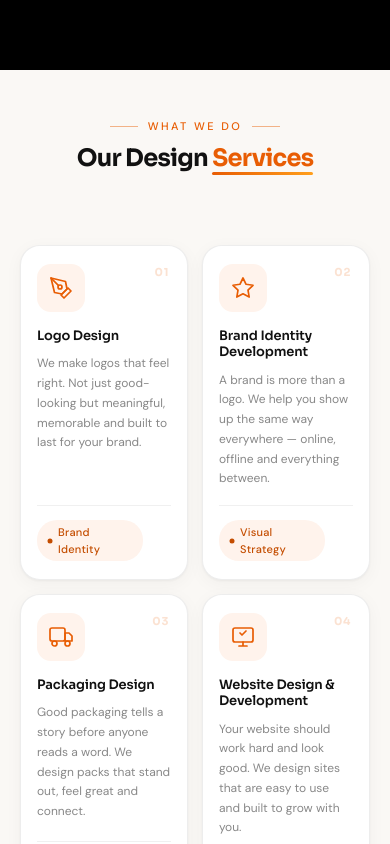
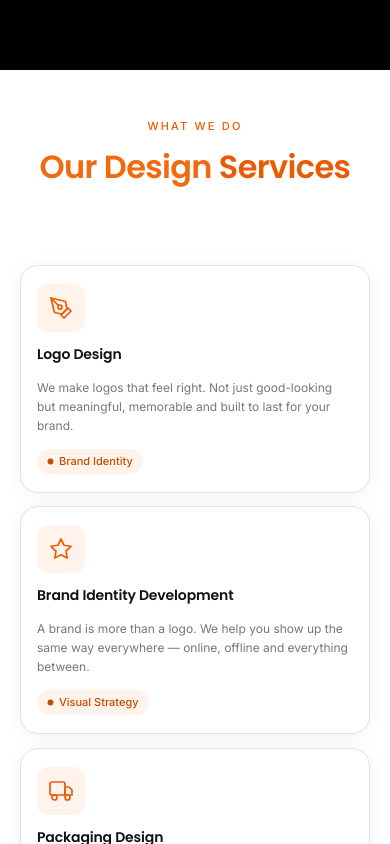
Before and after one commit to zain1873/two-core-global, a React (Create React App) app: page /contact in a window 390 px wide. Shown: the part 3640-4484 px from the top of the page. Built offline with nearby package versions, Linux system fonts and the light colour scheme.

Commit message:
services updated

```diff
--- a/src/components/ServicesCards.jsx
+++ b/src/components/ServicesCards.jsx
@@ -6,7 +6,6 @@ const CARDS = [
     tag: "Brand Identity",
     title: "Logo Design",
     desc: "We make logos that feel right. Not just good-looking but meaningful, memorable and built to last for your brand.",
-    num: "01",
     icon: (
       <svg viewBox="0 0 24 24" fill="none" stroke="currentColor" strokeWidth="1.7" strokeLinecap="round" strokeLinejoin="round">
         <path d="M12 19l7-7 3 3-7 7-3-3z" />
@@ -20,7 +19,6 @@ const CARDS = [
     tag: "Visual Strategy",
     title: "Brand Identity Development",
     desc: "A brand is more than a logo. We help you show up the same way everywhere — online, offline and everything between.",
-    num: "02",
     icon: (
       <svg viewBox="0 0 24 24" fill="none" stroke="currentColor" strokeWidth="1.7" strokeLinecap="round" strokeLinejoin="round">
         <path d="M12 2l3.09 6.26L22 9.27l-5 4.87 1.18 6.88L12 17.77l-6.18 3.25L7 14.14 2 9.27l6.91-1.01L12 2z" />
@@ -31,7 +29,6 @@ const CARDS = [
     tag: "Print & Physical",
     title: "Packaging Design",
     desc: "Good packaging tells a story before anyone reads a word. We design packs that stand out, feel great and connect.",
-    num: "03",
     icon: (
       <svg viewBox="0 0 24 24" fill="none" stroke="currentColor" strokeWidth="1.7" strokeLinecap="round" strokeLinejoin="round">
         <rect x="1" y="3" width="15" height="13" rx="2" />
@@ -45,7 +42,6 @@ const CARDS = [
     tag: "Web & Digital",
     title: "Website Design & Development",
     desc: "Your website should work hard and look good. We design sites that are easy to use and built to grow with you.",
-    num: "04",
     icon: (
       <svg viewBox="0 0 24 24" fill="none" stroke="currentColor" strokeWidth="1.7" strokeLinecap="round" strokeLinejoin="round">
         <rect x="2" y="3" width="20" height="14" rx="2" />
@@ -55,12 +51,6 @@ const CARDS = [
     ),
   },
 ];
-
-const ArrowIcon = () => (
-  <svg viewBox="0 0 24 24" fill="none" stroke="currentColor" strokeWidth="2" strokeLinecap="round" strokeLinejoin="round">
-    <path d="M5 12h14M12 5l7 7-7 7" />
-  </svg>
-);
 
 const N = CARDS.length;
 const lerp = (a, b, t) => a + (b - a) * t;
@@ -89,7 +79,7 @@ export default function ServicesCards() {
         card.style.opacity   = "1";
       });
       if (hintRef.current) hintRef.current.style.display = "none";
-      return;
+      return; // skip the RAF loop entirely
     }
 
     // Desktop: full scroll animation
@@ -139,14 +129,8 @@ export default function ServicesCards() {
       <div className="sc-section" ref={sectionRef}>
         <div className="sc-sticky">
           <div className="sc-head">
-            <p className="sc-eyebrow">
-              <span className="sc-eyebrow-line" />
-              What We Do
-              <span className="sc-eyebrow-line" />
-            </p>
-            <h2 className="sc-title">
-              Our Design <span>Services</span>
-            </h2>
+            <p className="sc-eyebrow">What We Do</p>
+            <h2 className="sc-title theme-title">Our Design <span>Services</span></h2>
           </div>
 
           <div className="sc-grid">
@@ -156,30 +140,14 @@ export default function ServicesCards() {
                 className="sc-card"
                 ref={(el) => (cardRefs.current[i] = el)}
               >
-                {/* Ghost number */}
-                <span className="sc-num">{card.num}</span>
-
-                {/* Icon */}
                 <div className="sc-icon">{card.icon}</div>
-
-                {/* Text */}
                 <div className="sc-ctitle">{card.title}</div>
                 <p className="sc-desc">{card.desc}</p>
-
-                {/* Divider */}
-                <div className="sc-divider" />
-
-                {/* Footer: tag + arrow */}
-                <div className="sc-footer">
-                  <div className="sc-tag">
-                    <svg width="6" height="6" viewBox="0 0 24 24" fill="currentColor">
-                      <circle cx="12" cy="12" r="10" />
-                    </svg>
-                    {card.tag}
-                  </div>
-                  <div className="sc-arrow">
-                    <ArrowIcon />
-                  </div>
+                <div className="sc-tag">
+                  <svg width="7" height="7" viewBox="0 0 24 24" fill="currentColor">
+                    <circle cx="12" cy="12" r="10" />
+                  </svg>
+                  {card.tag}
                 </div>
               </div>
             ))}
--- a/src/css/servicecards.css
+++ b/src/css/servicecards.css
@@ -1,12 +1,6 @@
-@import url('https://fonts.googleapis.com/css2?family=Sora:wght@400;500;600;700&family=DM+Sans:ital,opsz,wght@0,9..40,400;0,9..40,500;1,9..40,400&display=swap');
 
-/* ─── Wrapper ─────────────────────────────────────────────── */
-.sc-wrap {
-  font-family: 'DM Sans', sans-serif;
-  background: #faf8f5;
-}
+.sc-wrap { font-family: 'Inter', sans-serif; background: #ffff; }
 
-/* ─── Scroll section (keeps 600vh scroll-trap) ────────────── */
 .sc-section {
   position: relative;
   height: 600vh;
@@ -15,7 +9,6 @@
 .sc-sticky {
   position: sticky;
   top: 0;
-  height: 100vh;
   padding: 80px 20px;
   display: flex;
   flex-direction: column;
@@ -24,7 +17,6 @@
   overflow: hidden;
 }
 
-/* ─── Heading ─────────────────────────────────────────────── */
 .sc-head {
   text-align: center;
   margin-bottom: clamp(28px, 4vh, 48px);
@@ -32,210 +24,78 @@
 
 .sc-eyebrow {
   font-size: 11px;
-  letter-spacing: 0.22em;
+  letter-spacing: 0.2em;
   text-transform: uppercase;
   color: #e85d04;
   font-weight: 500;
-  margin-bottom: 10px;
-  display: flex;
-  align-items: center;
-  justify-content: center;
-  gap: 10px;
-}
-
-.sc-eyebrow-line {
-  display: block;
-  width: 28px;
-  height: 1px;
-  background: #e85d04;
-  opacity: 0.45;
+  margin-bottom: 8px;
 }
 
 .sc-title {
-  font-family: 'Sora', sans-serif;
   font-size: clamp(24px, 3.5vw, 42px);
-  font-weight: 700;
+  font-weight: 600;
   color: #111;
-  letter-spacing: -0.03em;
-  line-height: 1.1;
-  margin: 0;
+  letter-spacing: -0.02em;
 }
+.sc-title span { color: #e85d04; }
 
-.sc-title span {
-  color: #e85d04;
-  position: relative;
-  display: inline-block;
-}
-
-.sc-title span::after {
-  content: '';
-  position: absolute;
-  left: 0;
-  right: 0;
-  bottom: -4px;
-  height: 3px;
-  background: linear-gradient(90deg, #e85d04, #ff9f1c);
-  border-radius: 99px;
-}
-
-/* ─── Grid ────────────────────────────────────────────────── */
 .sc-grid {
   display: flex;
-  gap: clamp(10px, 1.5vw, 18px);
+  gap: clamp(10px, 1.5vw, 20px);
   width: 100%;
   max-width: 1100px;
   align-items: flex-end;
   margin-top: 40px;
 }
 
-/* ─── Card ────────────────────────────────────────────────── */
 .sc-card {
   flex: 1;
   min-width: 0;
   background: #fff;
-  border: 1px solid rgba(0, 0, 0, 0.07);
-  border-radius: 20px;
-  padding: clamp(18px, 2.5vw, 28px) clamp(16px, 2vw, 24px);
+  border: 1px solid #e4e2dc;
+  border-radius: 18px;
+  padding: clamp(18px, 2.5vw, 30px) clamp(16px, 2vw, 26px);
   display: flex;
   flex-direction: column;
-  gap: 0;
-  position: relative;
-  overflow: hidden;
-  cursor: pointer;
-
-  /* ── Scroll animation initial state (JS overrides these) ── */
+  gap: 14px;
   will-change: transform, opacity;
   transform: translateY(110px);
   opacity: 0;
-
-  /* ── Hover transitions ──────────────────────────────────── */
-  box-shadow: 0 1px 3px rgba(0,0,0,0.05), 0 4px 18px rgba(0,0,0,0.04);
-  transition:
-    transform 0.32s cubic-bezier(0.34, 1.56, 0.64, 1),
-    box-shadow 0.28s ease,
-    border-color 0.22s ease;
+  box-shadow: 0 2px 18px rgba(0,0,0,0.055);
+  transition: .2s;
+}
+.sc-card:hover {
+  border: 1px solid #e85d04;
 }
 
-/* Orange gradient wash on hover */
-.sc-card::before {
-  content: '';
-  position: absolute;
-  inset: 0;
-  background: linear-gradient(135deg, rgba(232,93,4,0.05) 0%, transparent 55%);
-  opacity: 0;
-  transition: opacity 0.3s ease;
-  pointer-events: none;
-  border-radius: 20px;
+.sc-icon {
+  width: clamp(48px, 5vw, 64px);
+  height: clamp(48px, 5vw, 64px);
+  border-radius: 12px;
+  background: #fff3ec;
+  display: flex; align-items: center; justify-content: center;
+  flex-shrink: 0;
+}
+.sc-icon svg {
+  width: clamp(24px, 2.5vw, 32px);
+  height: clamp(24px, 2.5vw, 32px);
+  color: #e85d04;
 }
 
-/* Top accent bar slides in on hover */
-.sc-card::after {
-  content: '';
-  position: absolute;
-  top: 0;
-  left: 0;
-  right: 0;
-  height: 3px;
-  background: linear-gradient(90deg, #e85d04, #ff9f1c);
-  border-radius: 20px 20px 0 0;
-  transform: scaleX(0);
-  transform-origin: left;
-  transition: transform 0.32s cubic-bezier(0.34, 1.56, 0.64, 1);
-}
-
-.sc-card:hover {
-  /* Note: JS scroll animation drives transform/opacity;
-     this hover lift only applies while card is visible (opacity:1).
-     We use a secondary translate trick via a CSS var to avoid
-     conflicting with the JS-set translateY. */
-  box-shadow:
-    0 10px 36px rgba(232, 93, 4, 0.13),
-    0 2px 8px rgba(0, 0, 0, 0.06);
-  border-color: rgba(232, 93, 4, 0.22);
-}
-.sc-card:hover::before { opacity: 1; }
-.sc-card:hover::after  { transform: scaleX(1); }
-
-/* ─── Ghost number ────────────────────────────────────────── */
-.sc-num {
-  position: absolute;
-  top: 18px;
-  right: 18px;
-  font-family: 'Sora', sans-serif;
-  font-size: 11px;
-  font-weight: 700;
-  color: rgba(232, 93, 4, 0.18);
-  letter-spacing: 0.06em;
-  transition: color 0.25s ease;
-  pointer-events: none;
-}
-.sc-card:hover .sc-num {
-  color: rgba(232, 93, 4, 0.38);
-}
-
-/* ─── Icon ────────────────────────────────────────────────── */
-.sc-icon {
-  width: clamp(48px, 5vw, 58px);
-  height: clamp(48px, 5vw, 58px);
-  border-radius: 14px;
-  background: #fff3ec;
-  display: flex;
-  align-items: center;
-  justify-content: center;
-  flex-shrink: 0;
-  margin-bottom: 16px;
-  transition:
-    background 0.28s ease,
-    transform 0.32s cubic-bezier(0.34, 1.56, 0.64, 1);
-}
-.sc-icon svg {
-  width: clamp(24px, 2.5vw, 28px);
-  height: clamp(24px, 2.5vw, 28px);
-  color: #e85d04;
-  transition: color 0.28s ease;
-}
-.sc-card:hover .sc-icon {
-  background: #e85d04;
-  transform: rotate(-6deg) scale(1.08);
-}
-.sc-card:hover .sc-icon svg {
-  color: #fff;
-}
-
-/* ─── Card title ──────────────────────────────────────────── */
 .sc-ctitle {
-  font-family: 'Sora', sans-serif;
-  font-size: clamp(13px, 1.3vw, 16px);
+  font-size: clamp(14px, 1.4vw, 17px);
   font-weight: 600;
   color: #111;
   line-height: 1.25;
   letter-spacing: -0.01em;
-  margin-bottom: 10px;
+  font-family: "Poppins", sans-serif;
 }
 
-/* ─── Description ─────────────────────────────────────────── */
 .sc-desc {
-  font-size: clamp(12px, 1.05vw, 13.5px);
-  color: #888;
-  line-height: 1.65;
+  font-size: clamp(12px, 1.1vw, 14px);
+  color: #777;
+  line-height: 1.6;
   flex: 1;
-  margin: 0 0 16px;
-}
-
-/* ─── Divider ─────────────────────────────────────────────── */
-.sc-divider {
-  width: 100%;
-  height: 1px;
-  background: rgba(0, 0, 0, 0.06);
-  margin-bottom: 14px;
-  flex-shrink: 0;
-}
-
-/* ─── Footer (tag + arrow) ────────────────────────────────── */
-.sc-footer {
-  display: flex;
-  align-items: center;
-  justify-content: space-between;
 }
 
 .sc-tag {
@@ -248,36 +108,9 @@
   font-weight: 500;
   padding: 4px 10px;
   border-radius: 20px;
-  letter-spacing: 0.02em;
-}
-.sc-tag svg { flex-shrink: 0; }
-
-.sc-arrow {
-  width: 28px;
-  height: 28px;
-  border-radius: 50%;
-  border: 1.5px solid rgba(232, 93, 4, 0.25);
-  display: flex;
-  align-items: center;
-  justify-content: center;
-  flex-shrink: 0;
-  opacity: 0;
-  transform: translateX(-6px);
-  transition:
-    opacity 0.22s ease,
-    transform 0.22s ease;
-}
-.sc-arrow svg {
-  width: 13px;
-  height: 13px;
-  color: #e85d04;
-}
-.sc-card:hover .sc-arrow {
-  opacity: 1;
-  transform: translateX(0);
+  width: fit-content;
 }
 
-/* ─── Scroll hint ─────────────────────────────────────────── */
 .sc-hint {
   position: absolute;
   bottom: 28px;
@@ -291,27 +124,36 @@
   flex-direction: column;
   align-items: center;
   gap: 6px;
-  animation: sc-bounce 2s ease-in-out infinite;
+  animation: sc-b 2s ease-in-out infinite;
 }
 .sc-hint-line {
-  width: 1px;
-  height: 24px;
+  width: 1px; height: 24px;
   background: linear-gradient(to bottom, #e85d04, transparent);
 }
 
-@keyframes sc-bounce {
-  0%, 100% { transform: translateX(-50%) translateY(0); }
-  50%       { transform: translateX(-50%) translateY(5px); }
+@keyframes sc-b {
+  0%,100% { transform: translateX(-50%) translateY(0); }
+  50%      { transform: translateX(-50%) translateY(5px); }
 }
 
-/* ─── Mobile: 2×2 grid, no scroll animation ──────────────── */
+/* Mobile: 2x2 grid */
+@media (max-width: 640px) {
+  .sc-grid { flex-wrap: wrap; }
+  .sc-card  { flex: 1 1 calc(50% - 8px); }
+}
+
+/* Very small: 1 col */
+@media (max-width: 380px) {
+  .sc-card { flex: 1 1 100%; }
+}
+/* Mobile: static vertical stack, no animation */
 @media (max-width: 640px) {
   .sc-section {
-    height: auto;
+    height: auto;          /* remove the 600vh scroll trap */
   }
 
   .sc-sticky {
-    position: relative;
+    position: relative;    /* un-stick it */
     top: unset;
     height: auto;
     padding: 48px 20px;
@@ -320,13 +162,16 @@
   }
 
   .sc-grid {
-    flex-wrap: wrap;
+    flex-direction: column;
+    flex-wrap: nowrap;
     align-items: stretch;
     gap: 14px;
   }
 
   .sc-card {
-    flex: 1 1 calc(50% - 8px);
+    flex: none;
+    width: 100%;
+    /* override the JS-set initial state */
     transform: none !important;
     opacity: 1 !important;
   }
@@ -335,8 +180,3 @@
     display: none;
   }
 }
-
-/* ─── Very small: 1 col ───────────────────────────────────── */
-@media (max-width: 380px) {
-  .sc-card { flex: 1 1 100%; }
-}
```
